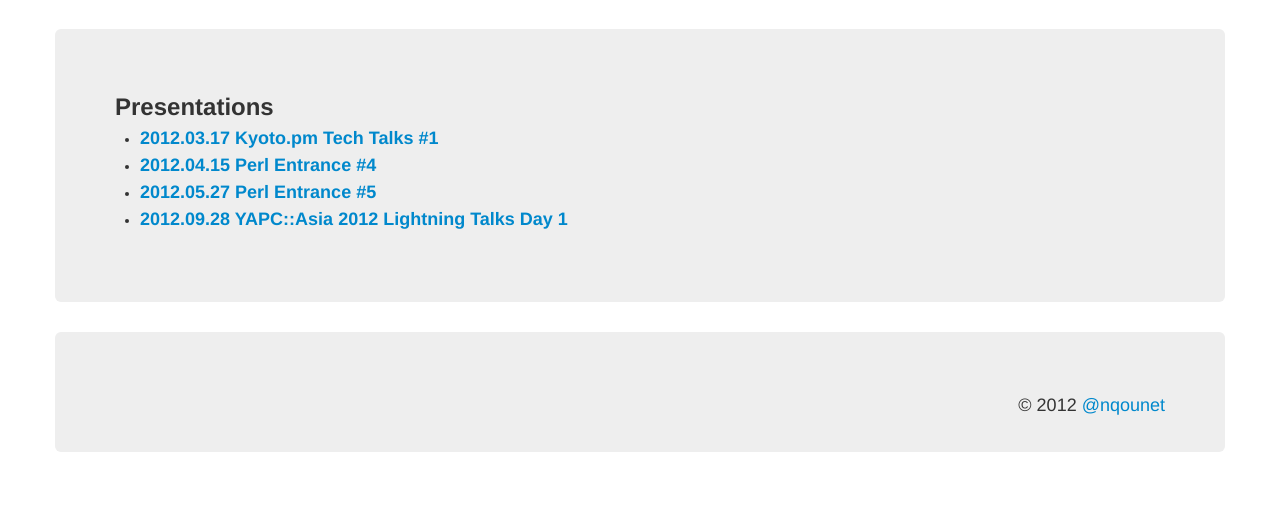
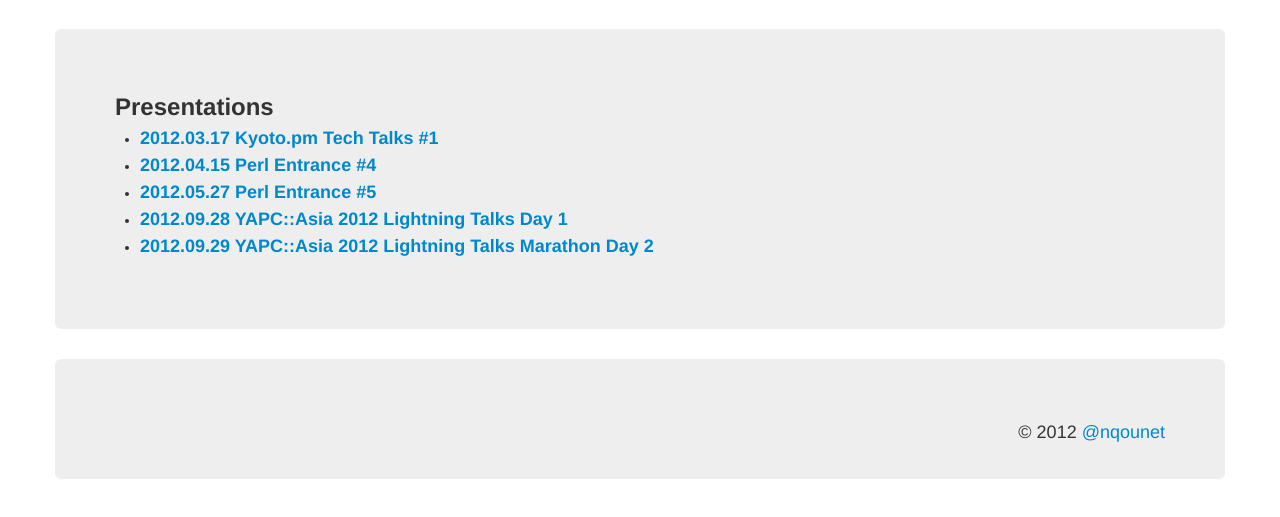
Before and after one commit to nqounet/nqounet.github.com, a plain HTML site: page index.html in a window 1280 px wide. Shown: the part 181-698 px from the top of the page. Drawn offline with Linux system fonts and the light colour scheme.

Commit message:
index.htmlを修正

```diff
--- a/index.html
+++ b/index.html
@@ -17,6 +17,7 @@
 <li><h3><a href="presentation/20120415_perlentrance4/">2012.04.15 Perl Entrance #4</a></h3></li>
 <li><h3><a href="presentation/20120527_perlentrance5/">2012.05.27 Perl Entrance #5</a></h3></li>
 <li><h3><a href="presentation/20120928_yapcasia/">2012.09.28 YAPC::Asia 2012 Lightning Talks Day 1</a></h3></li>
+<li><h3><a href="presentation/20120929_yapcasia_ltthon/">2012.09.29 YAPC::Asia 2012 Lightning Talks Marathon Day 2</a></h3></li>
 </ul>
 </div>
 <footer class="hero-unit">
```
